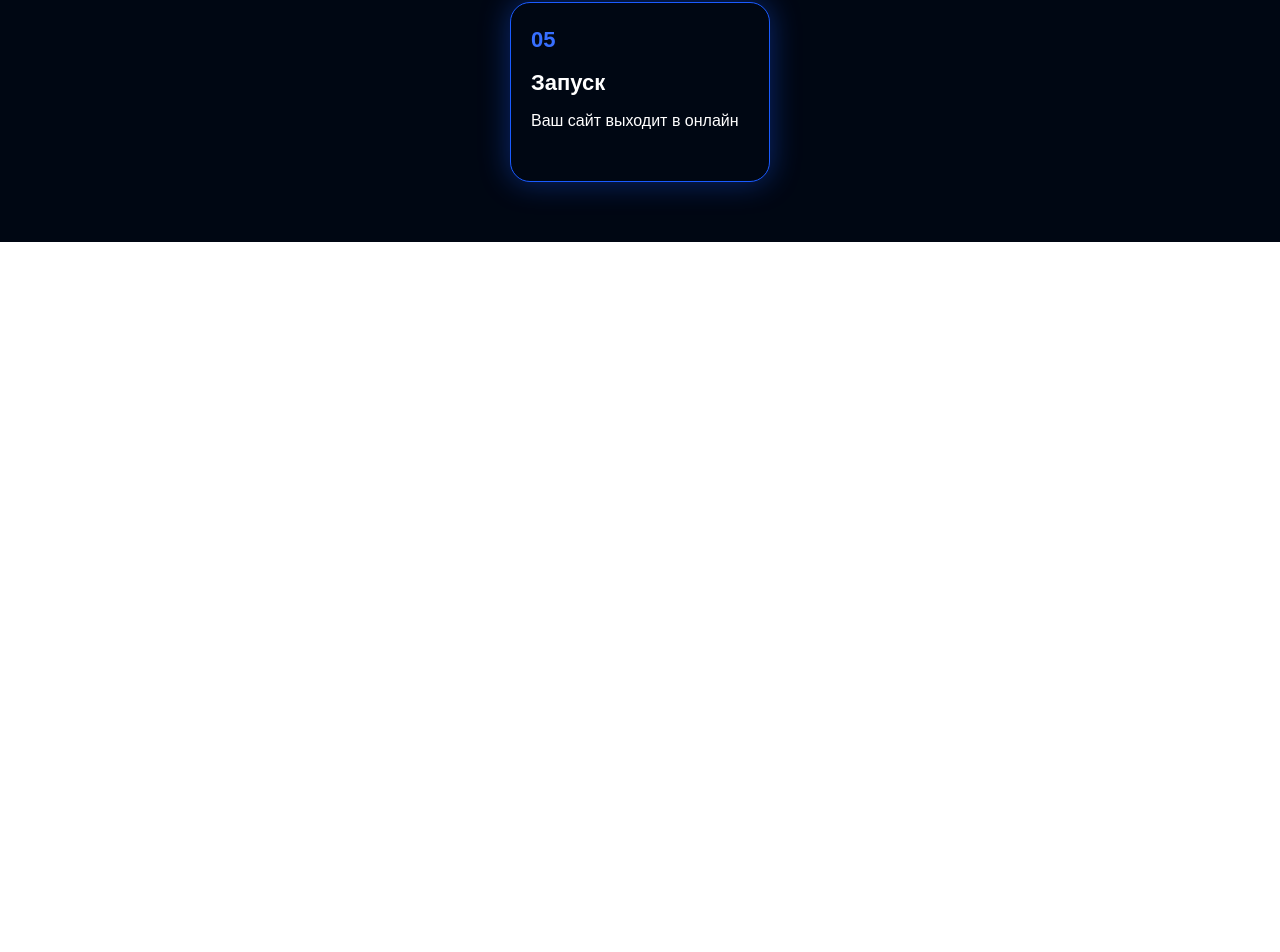
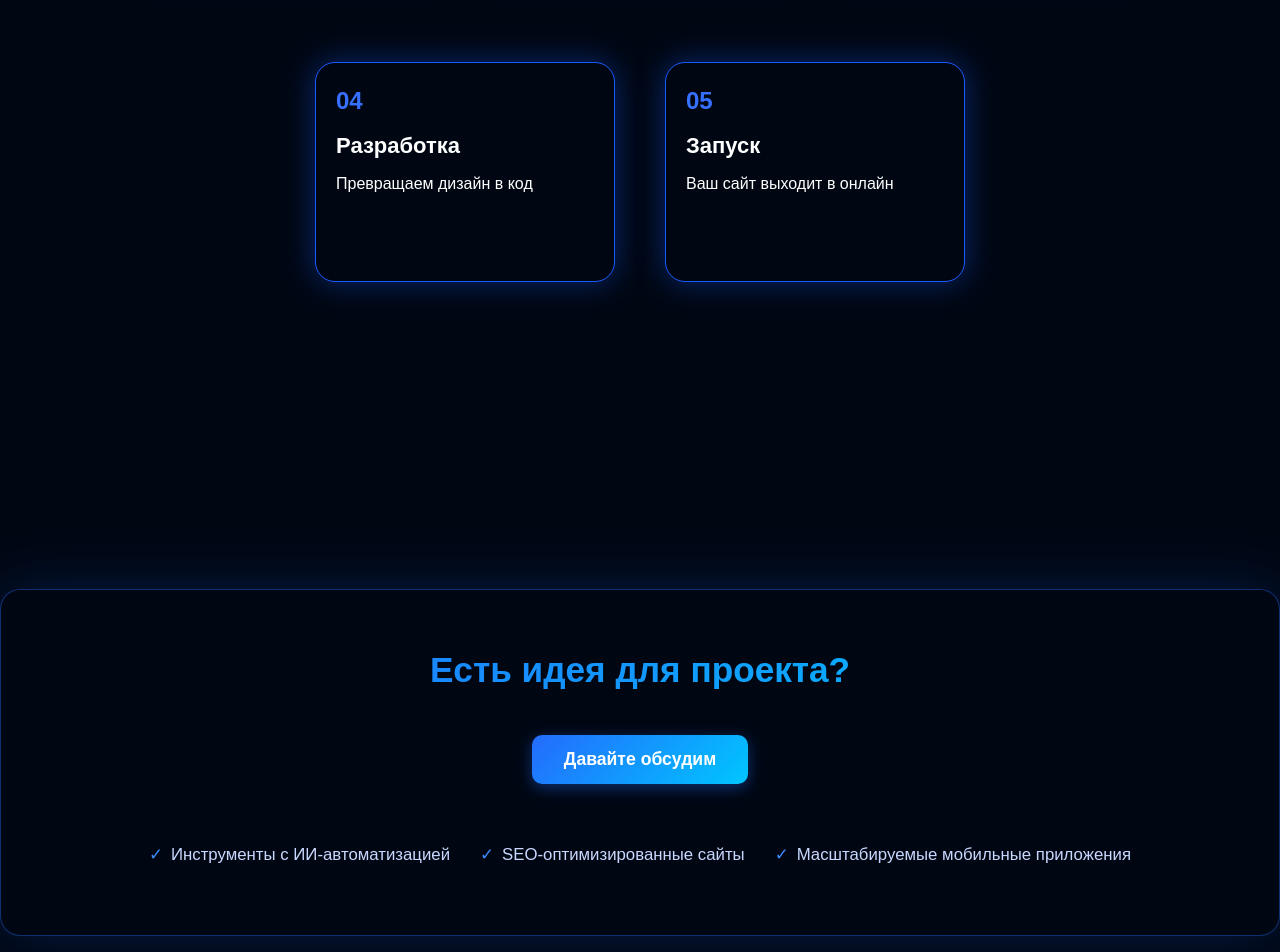
Before and after one commit to JahongirFox/DevSphere-IT-Company, a React (Vite) app: page / in a window 1280 px wide. Shown: the part 4262-5214 px from the top of the page. Before the commit the page ends 4504 px from the top, so only its background shows below. Built offline with nearby package versions, Linux system fonts and the light colour scheme.

Commit message:
DevSphere IT Company

```diff
--- a/src/Pages/Home/Home3/Home3.css
+++ b/src/Pages/Home/Home3/Home3.css
@@ -43,7 +43,6 @@
 }
 
 .Home3-cards:hover {
-    transform: scale(1.05);
     box-shadow: 0 0 60px #1a5bff;
 }
 
@@ -122,6 +121,10 @@
         font-size: 18px;
         padding: 10px 24px;
     }
+
+    .Home3-Flex-the-cards {
+        gap: 40px;
+    }
 }
 
 @media (max-width: 880px) {
@@ -130,6 +133,15 @@
         align-items: center;
         gap: 60px;
         margin: 15px;
+    }
+
+    .Home3-title {
+        font-size: 28px;
+    }
+
+    .Home3-button {
+        font-size: 18px;
+        padding: 12px 26px;
     }
 }
 
@@ -145,7 +157,6 @@
     }
 
     .Home3-info {
-        /* flex-direction: column; */
         gap: 20px;
     }
 
@@ -164,3 +175,25 @@
         margin-top: 10px;
     }
 }
+
+@media (max-width: 480px) {
+    .Home3 {
+        padding: 100px 10px;
+    }
+
+    .Home3-cards {
+        width: 100%;
+        max-width: 350px;
+        box-shadow: 0 0 30px #256aff;
+    }
+
+    .Home3-title {
+        font-size: 24px;
+        margin-bottom: 30px;
+    }
+
+    .Home3-button {
+        font-size: 16px;
+        padding: 10px 22px;
+    }
+}
--- a/src/Pages/Home/Home4/Home4.css
+++ b/src/Pages/Home/Home4/Home4.css
@@ -15,16 +15,20 @@
     color: white;
     text-align: center;
     font-family: Montserrat, sans-serif;
-    font-size: clamp(0px, 6.5vw, 36px);
-    /* margin-bottom: 40px; */
+    font-size: clamp(20px, 6.5vw, 36px);
 }
 
+/* Flex container for cards */
 .Flex-Home4-bigs {
     display: flex;
     flex-wrap: wrap;
     justify-content: center;
     gap: 50px;
     margin-top: 30px;
+    width: 100%;
+    max-width: 1200px;
+    margin-left: auto;
+    margin-right: auto;
 }
 
 .Home4-big {
@@ -36,10 +40,10 @@
     border-radius: 20px;
     transition: transform 0.3s ease, box-shadow 0.3s ease;
     margin-top: 40px;
+    flex-shrink: 0;
 }
 
 .Home4-big:hover {
-    /* transform: translateY(-10px); */
     box-shadow: 0 0 40px #1a5bffcc;
 }
 
@@ -70,20 +74,104 @@
     font-family: Montserrat, sans-serif;
     margin-top: 10px;
 }
-@media(max-width: 609px){
+
+/* Media Queries for Responsiveness */
+
+/* Mobile Devices (Portrait) */
+@media (max-width: 609px) {
+    .Home4 {
+        padding: 20px 0;
+    }
+
+    .Home4 > p {
+        font-size: 28px;
+        margin-bottom: 20px;
+    }
+
     .Flex-Home4-bigs {
-        flex-wrap: wrap;
-        gap: 3px;
-        margin-top: 0px;
+        gap: 15px;
+        margin-top: 20px;
     }
+
     .Home4-big {
-        background-color: #000713;
-        border: 1px solid #1a5bff;
-        box-shadow: 0 0 30px #1a5bff66;
-        width: 270px;
-        height: 180px;
-        border-radius: 20px;
-        transition: transform 0.3s ease, box-shadow 0.3s ease;
-        margin-top: 40px;
+        width: 100%;
+        height: 200px;
+        margin-top: 20px;
+    }
+
+    .Home4-cardss > h1 {
+        font-size: 20px;
+    }
+
+    .Home4-cardss > p {
+        font-size: 20px;
+    }
+
+    .Home4-cardss > h3 {
+        font-size: 14px;
     }
 }
+
+/* Tablets (Portrait and Landscape) */
+@media (max-width: 768px) {
+    .Home4 {
+        padding: 50px 15px;
+    }
+
+    .Home4 > p {
+        font-size: 32px;
+    }
+
+    .Flex-Home4-bigs {
+        gap: 20px;
+    }
+
+    .Home4-big {
+        width: 280px;
+        height: 200px;
+    }
+
+    .Home4-cardss > h1 {
+        font-size: 21px;
+    }
+
+    .Home4-cardss > p {
+        font-size: 21px;
+    }
+
+    .Home4-cardss > h3 {
+        font-size: 15px;
+    }
+}
+
+/* Large Desktop */
+@media (min-width: 1024px) {
+    .Home4 {
+        padding: 80px 20px;
+    }
+
+    .Home4 > p {
+        font-size: 36px;
+    }
+
+    .Flex-Home4-bigs {
+        gap: 50px;
+    }
+
+    .Home4-big {
+        width: 300px;
+        height: 220px;
+    }
+
+    .Home4-cardss > h1 {
+        font-size: 24px;
+    }
+
+    .Home4-cardss > p {
+        font-size: 22px;
+    }
+
+    .Home4-cardss > h3 {
+        font-size: 16px;
+    }
+}
--- /dev/null
+++ b/src/Pages/Home/Home5/Home5.css
@@ -0,0 +1,145 @@
+* {
+    margin: 0;
+    padding: 0;
+    box-sizing: border-box;
+}
+
+.Home5 {
+    background: #000713;
+    width: 100%;
+    height: 100vh;
+    display: flex;
+    justify-content: center;
+    align-items: center;
+}
+
+.home5-content {
+    text-align: center;
+    background: #000713;
+    color: white;
+    padding: 50px 30px;
+    border-radius: 20px;
+    box-shadow: 0 0 60px rgba(36, 107, 253, 0.2);
+    max-width: 1500px;
+    width: 100%;
+    line-height: 60px;
+    border: 1px solid rgba(36, 107, 253, 0.4);
+    transition: all 0.3s ease-in-out;
+}
+
+.home5-content h2 {
+    font-size: 2.2em;
+    font-weight: bold;
+    font-family: Montserrat, sans-serif;
+    background: linear-gradient(90deg, #246BFD, #00C6FF);
+    -webkit-background-clip: text;
+    -webkit-text-fill-color: transparent;
+    margin-bottom: 30px;
+}
+
+.home5-content button {
+    padding: 14px 32px;
+    font-size: 1.1em;
+    background: linear-gradient(135deg, #246BFD, #00C6FF);
+    color: white;
+    border: none;
+    border-radius: 10px;
+    cursor: pointer;
+    box-shadow: 0 4px 15px rgba(36, 107, 253, 0.4);
+    font-weight: 600;
+    transition: all 0.3s ease;
+}
+
+.home5-content button:hover {
+    transform: translateY(-2px);
+    box-shadow: 0 6px 20px rgba(36, 107, 253, 0.6);
+}
+
+.home5-features {
+    margin-top: 35px;
+    font-family: Montserrat, sans-serif;
+    display: flex;
+    flex-wrap: wrap;
+    justify-content: center;
+    gap: 30px;
+    font-size: 1.05rem;
+}
+
+.home5-features span {
+    color: #c9d8ff;
+    position: relative;
+    padding-left: 22px;
+}
+
+.home5-features span::before {
+    content: "✓";
+    color: #3c8aff;
+    position: absolute;
+    left: 0;
+}
+
+/* Media Queries for responsiveness */
+
+/* Tablets (Portrait) */
+@media (max-width: 768px) {
+    .home5-content {
+        padding: 40px 20px;
+    }
+
+    .home5-content h2 {
+        font-size: 1.8em;
+    }
+
+    .home5-content button {
+        font-size: 1em;
+        padding: 12px 28px;
+    }
+
+    .home5-features {
+        gap: 20px;
+        font-size: 1rem;
+    }
+}
+
+/* Tablets (Landscape) */
+@media (max-width: 1024px) {
+    .home5-content {
+        padding: 45px 25px;
+    }
+
+    .home5-content h2 {
+        font-size: 2em;
+    }
+
+    .home5-content button {
+        font-size: 1.05em;
+        padding: 13px 30px;
+    }
+}
+
+/* Mobile Phones */
+@media (max-width: 480px) {
+    .Home5 {
+        height: auto;
+        padding: 20px;
+    }
+
+    .home5-content {
+        padding: 30px 15px;
+    }
+
+    .home5-content h2 {
+        font-size: 1.6em;
+    }
+
+    .home5-content button {
+        font-size: 0.95em;
+        padding: 10px 25px;
+    }
+
+    .home5-features {
+        flex-direction: column;
+        gap: 15px;
+        font-size: 0.95rem;
+    }
+}
--- /dev/null
+++ b/src/Pages/Home/Home5/Home5.jsx
@@ -0,0 +1,20 @@
+import React from "react";
+import './Home5.css';
+
+function Home5() {
+    return (
+        <div className="Home5">
+            <div className="home5-content">
+                <h2>Есть идея для проекта?</h2>
+                <button>Давайте обсудим</button>
+                <div className="home5-features">
+                    <span>Инструменты с ИИ-автоматизацией</span>
+                    <span>SEO-оптимизированные сайты</span>
+                    <span>Масштабируемые мобильные приложения</span>
+                </div>
+            </div>
+        </div>
+    );
+}
+
+export default Home5;
--- a/src/Pages/Home/Main/Main.jsx
+++ b/src/Pages/Home/Main/Main.jsx
@@ -3,6 +3,7 @@ import Home1 from '../Home1/Home1'
 import Home2 from "../Home2/Home2";
 import Home3 from "../Home3/Home3";
 import Home4 from "../Home4/Home4";
+import Home5 from "../Home5/Home5";
 
 function Main() {
     return(
@@ -11,6 +12,7 @@ function Main() {
             <Home2/>
             <Home3/>
             <Home4/>
+            <Home5/>
         </>
     )
 }
```
